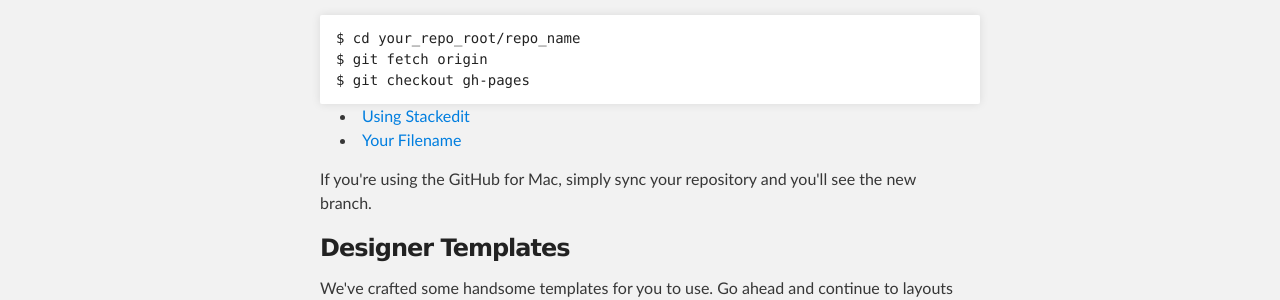
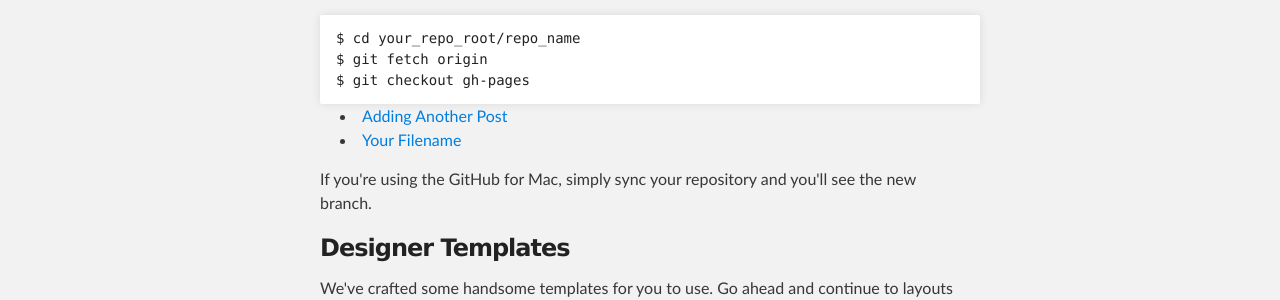
Before and after one commit to dindigit/dindigit.github.io, a Jekyll site: the page built from index.html, in a window 1280 px wide. Shown: the part 543-843 px from the top of the page. Built offline with Jekyll 4.4.1, drawn with Linux system fonts in a browser that asks for light colours.

Commit message:
no title in post Front Matter

```diff
--- a/_posts/2014-05-04-Adding-Another-Post.md
+++ b/_posts/2014-05-04-Adding-Another-Post.md
@@ -1,6 +1,5 @@
 ---
 layout: post
-title: Using Stackedit
 ---
 
 ##Using Stackedit to Publish and Edit Static Pages on Blogger
```
